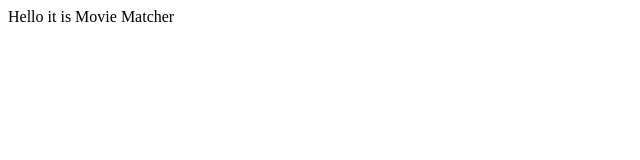
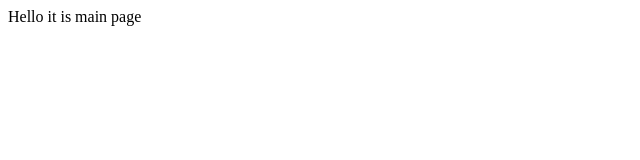
Before and after one commit to Artem2867GE/movie-matcher, a React (Create React App) app: page / in a window 1280 px wide. Shown: the top 160 px of the page, without its empty margins (0-640 px from the left). Built offline with nearby package versions, Linux system fonts and the light colour scheme.

Commit message:
add RouterProvider component

```diff
--- a/src/App.tsx
+++ /dev/null
@@ -1,7 +0,0 @@
-import React from "react";
-
-function App() {
-  return <div>Hello it is Movie Matcher</div>;
-}
-
-export default App;
--- /dev/null
+++ b/src/components/App/index.tsx
@@ -0,0 +1,9 @@
+import React from "react";
+import { RouterProvider } from "../RouterProvider";
+import { RouteObject } from "react-router-dom";
+
+function App({ createRouter }: { createRouter: () => RouteObject[] }) {
+  return <RouterProvider createRouter={createRouter} />;
+}
+
+export default App;
--- /dev/null
+++ b/src/components/RouterProvider/index.tsx
@@ -0,0 +1,14 @@
+import React from "react";
+import { RouteObject, createBrowserRouter } from "react-router-dom";
+import { RouterProvider as RP } from "react-router-dom";
+
+export const RouterProvider = ({
+  createRouter,
+  fallback,
+}: {
+  createRouter: () => RouteObject[];
+  fallback?: React.ReactNode;
+}) => {
+  const router = React.useMemo(() => createBrowserRouter(createRouter()), [createRouter]);
+  return <RP router={router} fallbackElement={fallback} />;
+};
--- a/src/index.tsx
+++ b/src/index.tsx
@@ -1,10 +1,12 @@
 import React from "react";
-import ReactDOM from "react-dom/client";
-import App from "./App";
+import App from "./components/App";
+import { createRoot } from "react-dom/client";
+import { createRouter } from "./routes";
 
-const root = ReactDOM.createRoot(document.getElementById("root") as HTMLElement);
+const container = document.getElementById("root") as HTMLElement;
+const root = createRoot(container);
 root.render(
   <React.StrictMode>
-    <App />
+    <App createRouter={createRouter} />
   </React.StrictMode>
 );
--- /dev/null
+++ b/src/routes.tsx
@@ -0,0 +1,15 @@
+import React from "react";
+import { RouteObject } from "react-router-dom";
+
+export const createRouter = (): RouteObject[] => {
+  return [
+    {
+      path: "/",
+      element: <div>Hello it is main page</div>,
+    },
+    {
+      path: "/matcher",
+      element: <div>Hello it is matcher page</div>,
+    },
+  ];
+};
```
Also changed, not shown: tsconfig.json (+6 -20 lines).
